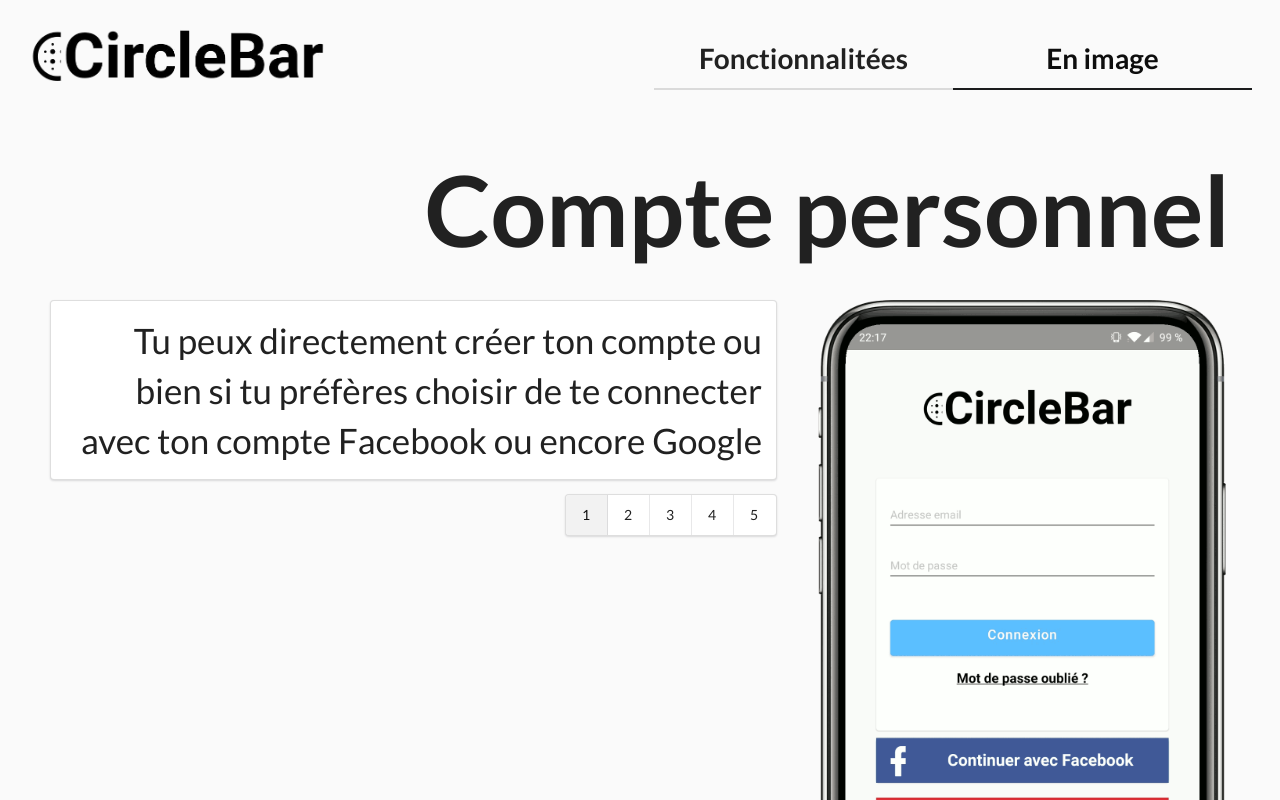
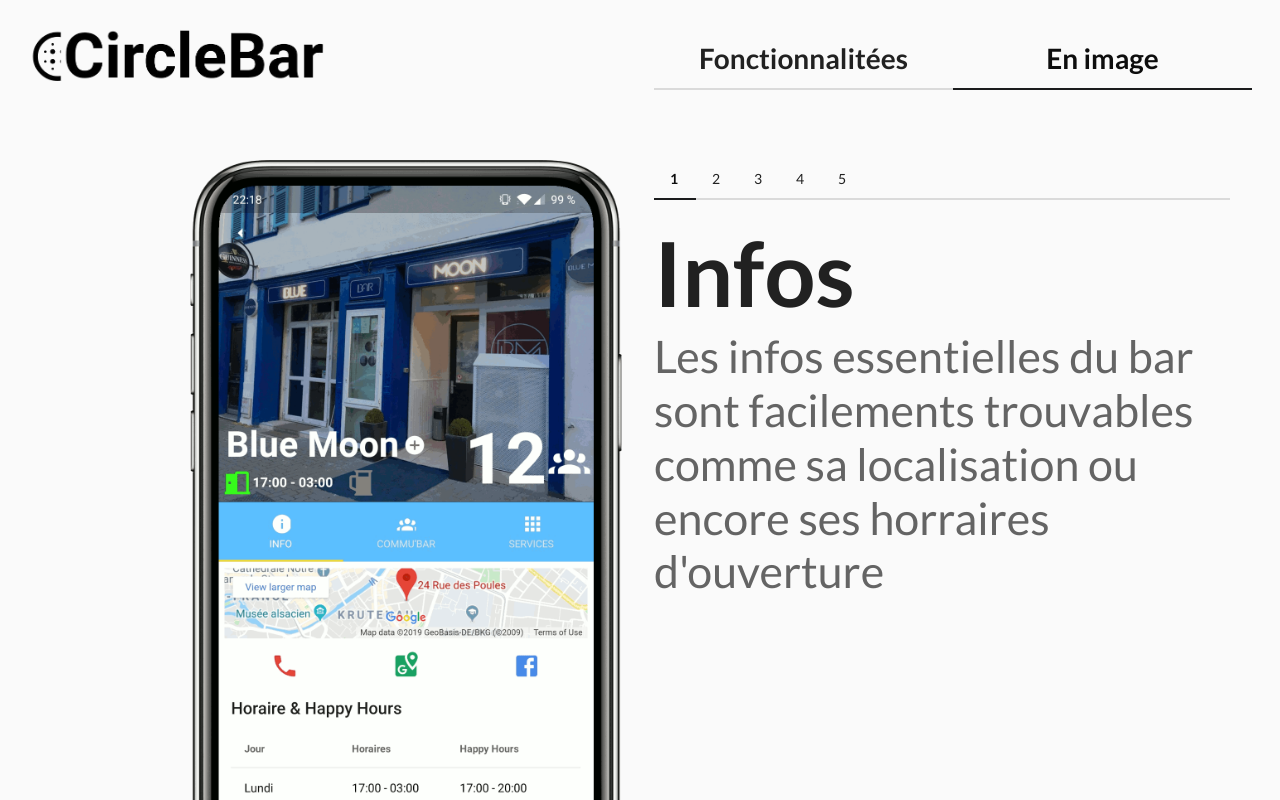
Before and after one commit to Devosud/circlebar-website, an Angular app: page /images in a window 1280 px wide. Shown: the top 800 px of the page. Built offline with nearby package versions, Linux system fonts and the light colour scheme.

Commit message:
better image tab

```diff
--- a/src/app/i18n.service.ts
+++ b/src/app/i18n.service.ts
@@ -22,16 +22,16 @@
       'Sois notifié(e) en temps réel des happy-hours et des horraires d\'ouverture de n\'importe quel bar',
       'ui.features.favorite-bars.title': 'Les favoris',
       'ui.features.favorite-bars.description': 'Ajoute tes bars préférés à ta liste de favoris pour pouvoir les retrouver facilement',
-      'ui.images.account.title': 'Compte personnel',
+      'ui.images.account.title': 'Compte',
       'ui.images.account.description':
       'Tu peux directement créer ton compte ou bien si tu préfères choisir de te connecter avec ton compte Facebook ou encore Google',
-      'ui.images.bar-commu.title': 'La communauté',
+      'ui.images.bar-commu.title': 'Communauté',
       'ui.images.bar-commu.description':
       'Tu peux regarder sur la page de ton bar préféré les soirées organisées par les autres utilisateurs',
-      'ui.images.bar-info.title': 'Infos du bar',
+      'ui.images.bar-info.title': 'Infos',
       'ui.images.bar-info.description':
       'Les infos essentielles du bar sont facilements trouvables comme sa localisation ou encore ses horraires d\'ouverture',
-      'ui.images.bar-services.title': 'Les services',
+      'ui.images.bar-services.title': 'Services',
       'ui.images.bar-services.description':
       'Un large choix de service est proposé pour par exemple de permettre de laisser un pourboir via Tip',
       'ui.images.discover.title': 'Découvrir',
--- a/src/app/images/images.component.html
+++ b/src/app/images/images.component.html
@@ -1,19 +1,13 @@
 <div id="images">
-  <div id="images-grid" class="ui equal width grid">
-    <div class="right aligned column">
-      <h1 class="ui header">
-        {{ selectedImageTitle }}
-      </h1>
-    </div>
+  <div id="images-grid" class="ui centered equal width grid">
     <div class="row">
       <div class="right aligned column">
-
-        <div class="ui segment">
-          <p>
-            {{ selectedImageDescription }}
-          </p>
+        <div id="first-look-image" class="ui large image">
+          <img id="selected-image" [src]="selectedImageLink" />
         </div>
-        <div class="ui pagination menu">
+      </div>
+      <div class="left aligned column">
+        <div id="wide-pagination" class="ui secondary pointing pagination menu">
           <a
             *ngFor="let image of images; let i = index"
             (click)="setImage(i)"
@@ -23,11 +17,24 @@
             {{ i + 1 }}
           </a>
         </div>
+        <h1 class="ui header">
+          {{ selectedImageTitle }}
+          <h2 class="sub header">
+            {{ selectedImageDescription }}
+          </h2>
+        </h1>
       </div>
-      <div class="six wide column">
-          <div id="first-look-image" class="ui middle aligned large image">
-              <img id="selected-image" [src]="selectedImageLink" />
-            </div>
+    </div>
+    <div id="mobile-pagination" class="row">
+      <div class="ui secondary pointing pagination menu">
+        <a
+          *ngFor="let image of images; let i = index"
+          (click)="setImage(i)"
+          class="item"
+          [ngClass]="{ active: i === selectedImageIndex }"
+        >
+          {{ i + 1 }}
+        </a>
       </div>
     </div>
   </div>
--- a/src/app/images/images.component.less
+++ b/src/app/images/images.component.less
@@ -1,9 +1,30 @@
 #images {
   h1.ui.header {
-    font-size: 7em;
+    font-size: 7vw;
+  }
+  h2.sub.header {
+    font-size: 3.5vw;
   }
   p {
     font-size: 2.5em;
   }
   padding: 3em 50px;
+
+  @media (min-width: 900px){
+    #mobile-pagination {
+      display: none;
+    }
+    #wide-pagination {
+      display: flex;
+    }
+  }
+
+  @media (max-width: 900px){
+    #mobile-pagination {
+      display: flex;
+    }
+    #wide-pagination {
+      display: none;
+    }
+  }
 }
--- a/src/app/images/images.component.ts
+++ b/src/app/images/images.component.ts
@@ -17,7 +17,7 @@
   public selectedImageDescription: string;
 
   constructor(public i18nService: I18nService) {
-    this.images = ['account', 'bar-commu', 'bar-info', 'bar-services', 'discover'];
+    this.images = ['bar-info', 'bar-commu', 'bar-services', 'account', 'discover'];
   }
 
   setImage(index: number) {
--- a/src/app/menu-bar/menu-bar.component.less
+++ b/src/app/menu-bar/menu-bar.component.less
@@ -1,7 +1,5 @@
 .menu-bar {
   padding: 2em;
-}
-
   @media (min-width: 900px){
     #mobile-menu {
       display: none;
@@ -19,3 +17,4 @@
       display: none;
     }
   }
+}
```
Lines whose indentation alone changed are shown as unchanged.
